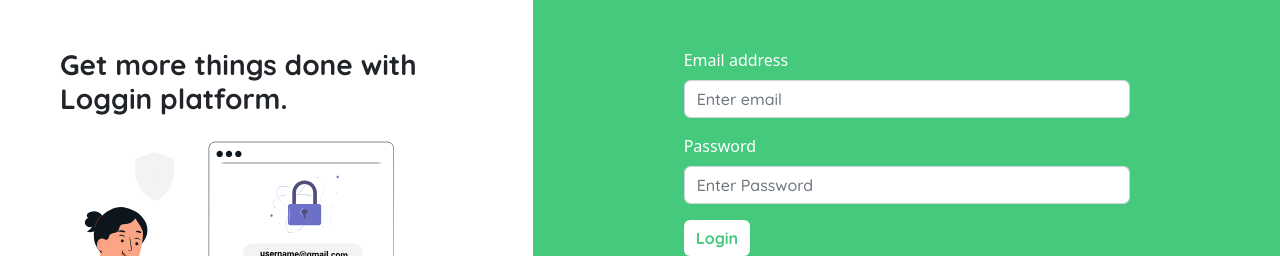
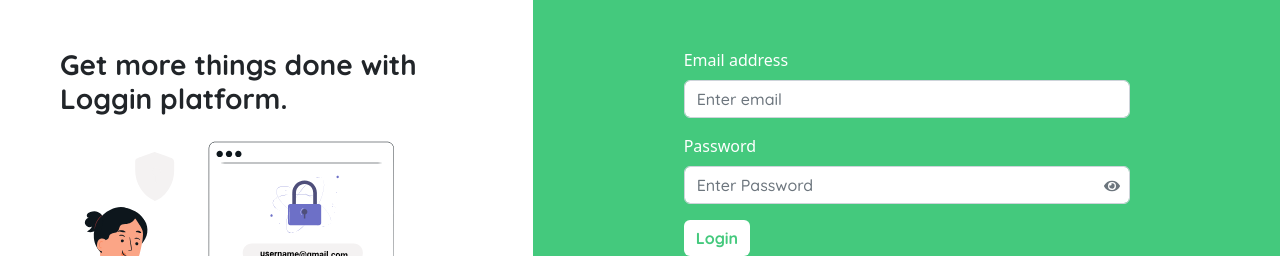
Before and after one commit to anayetullah-developer/legoland-client, a React (Vite) app: page /login in a window 1280 px wide. Shown: the top 256 px of the page. Built offline with nearby package versions, Linux system fonts and the light colour scheme; no server answers.

Commit message:
Show and Hide functionality applied in the login and registration page

```diff
--- a/src/Pages/Login/Login.jsx
+++ b/src/Pages/Login/Login.jsx
@@ -3,12 +3,24 @@ import { Button, Col, Container, Form, Row } from "react-bootstrap";
 import { Link, useNavigate } from "react-router-dom";
 import { AuthContext } from "../../providers/AuthProvider";
 import Lottie from "lottie-react";
-import { FaGoogle } from "react-icons/fa";
+import { FaEye, FaEyeSlash, FaGoogle } from "react-icons/fa";
 import regianimation from "../../assets/134945-zpunet-icon.json";
 
 const Login = () => {
-  const { loginUser, loginWithGoogle}  = useContext(AuthContext); //loading }
+  const { loginUser, loginWithGoogle } = useContext(AuthContext); //loading }
   const [error, setError] = useState("");
+  const [show, setShow] = useState(false);
+  const [inputType, setInputType] = useState("password");
+
+  const showPassword = (condition) => {
+    setShow(!show)
+    if(!condition) {
+      setInputType("text")
+    }else {
+      setInputType("password")
+    }
+  }
+
   const navigate = useNavigate();
 
   // const location = useLocation();
@@ -82,12 +94,22 @@ const Login = () => {
                 </Form.Group>
                 <Form.Group className="mb-3" controlId="3">
                   <Form.Label className="text-white">Password</Form.Label>
-                  <Form.Control
-                    type="password"
-                    required
-                    name="password"
-                    placeholder="Enter Password"
-                  />
+                  <div className= "position-relative">
+                    <Form.Control
+
+                      type={inputType}
+                      required
+                      name="password"
+                      placeholder="Enter Password"
+                    />
+
+                    {show ?
+                      <FaEyeSlash className="text-muted position-absolute eye-icon-placement" onClick={() => showPassword(true)}/>
+                    :
+                      <FaEye className="text-muted position-absolute eye-icon-placement" onClick={() => showPassword(false)}/>
+                    }
+
+                  </div>
                 </Form.Group>
                 <Button
                   type="submit"
--- a/src/Pages/Register/Register.jsx
+++ b/src/Pages/Register/Register.jsx
@@ -4,6 +4,7 @@ import { Link, useNavigate } from "react-router-dom";
 import { AuthContext } from "../../providers/AuthProvider";
 import Lottie from "lottie-react";
 import regAnimation from "../../assets/134945-zpunet-icon.json";
+import { FaEye, FaEyeSlash } from "react-icons/fa";
 
 const Register = () => {
   const [email, setEmail] = useState("");
@@ -11,6 +12,8 @@ const Register = () => {
   const [Emailerror, setEmailError] = useState("");
   const [PasswordError, setPasswordError] = useState("");
   const [success, setSuccess] = useState("");
+  const [inputType, setInputType] = useState("password");
+  const [show, setShow] = useState(false);
 
   const navigation = useNavigate();
   const { registerUser, updateUser, logoutUser } = useContext(AuthContext);
@@ -43,6 +46,15 @@ const Register = () => {
       setPasswordError("");
     }
   };
+
+  const showPassword = (condition) => {
+    setShow(!show)
+    if(!condition) {
+      setInputType("text")
+    }else {
+      setInputType("password")
+    }
+  }
 
   const submitHandler = (e) => {
     e.preventDefault();
@@ -125,9 +137,10 @@ const Register = () => {
                 </Form.Group>
                 <Form.Group className="mb-3" controlId="3">
                   <Form.Label className="text-white">Password</Form.Label>
+                  <div className= "position-relative">
                   <Form.Control
                     className={PasswordError ? "border-danger" : ""}
-                    type="password"
+                    type={inputType}
                     value={password}
                     required
                     onChange={passwordHandler}
@@ -135,6 +148,13 @@ const Register = () => {
                     placeholder="Enter Password"
                   />
 
+                    {show ?
+                      <FaEyeSlash className="text-muted position-absolute eye-icon-placement" onClick={() => showPassword(true)}/>
+                    :
+                      <FaEye className="text-muted position-absolute eye-icon-placement" onClick={() => showPassword(false)}/>
+                    }
+
+                  </div>
                   <Form.Text className="text-white">{PasswordError}</Form.Text>
                 </Form.Group>
                 <Button
--- a/src/Pages/Shared/NavigationBar/NavigationBar.jsx
+++ b/src/Pages/Shared/NavigationBar/NavigationBar.jsx
@@ -1,21 +1,36 @@
-import { Button, Container, Nav, Navbar } from "react-bootstrap";
+import { useContext } from "react";
+import { Button, Container, Image, Nav, Navbar } from "react-bootstrap";
+import { FaUserTie } from "react-icons/fa";
 import { Link, NavLink } from "react-router-dom";
+import { AuthContext } from "../../../providers/AuthProvider";
 
 const NavigationBar = () => {
+  const { user, logoutUser} = useContext(AuthContext);
+
+ const handleLogout = () => {
+  logoutUser()
+  .then(() => {
+    // Sign-out successful.
+  })
+  .catch(() => {
+    // An error happened.
+  });
+ }
+
   return (
     <>
       <Navbar bg="light" className="navbar-bg" expand="lg">
         <Container>
           <Navbar.Brand href="#">
-            <h2 className="m-0"><span className="text-special-color">LegoLand</span> <span className="text-tertiary">Market</span></h2>
+            <h2 className="m-0">
+              <span className="text-special-color">LegoLand</span>{" "}
+              <span className="text-tertiary">Market</span>
+            </h2>
             <p className="text-uppercase tagline">Unleash Your Inner Builder</p>
           </Navbar.Brand>
           <Navbar.Toggle aria-controls="navbarScroll" />
           <Navbar.Collapse id="navbarScroll">
-            <Nav
-              className="mx-md-auto my-2 my-lg-0"
-              navbarScroll
-            >
+            <Nav className="mx-md-auto my-2 my-lg-0" navbarScroll>
               <NavLink
                 to="/"
                 className={({ isActive }) =>
@@ -66,9 +81,8 @@ const NavigationBar = () => {
               >
                 Blog
               </NavLink>
-
             </Nav>
-            {/* {user ? (
+            {user ? (
               <>
                 {!user.photoURL ? (
                   <FaUserTie className="user me-md-3" />
@@ -79,24 +93,24 @@ const NavigationBar = () => {
                     roundedCircle
                     title={user.displayName ? user.displayName : ""}
                   />
-                )} */}
+                )}
 
-                {/* <Link to="/login">
-                <Button
-                  className="btn btn-outline-primary d-block d-md-inline-block mt-3 mt-md-0"
-                  onClick={handleLogout}
-                >
-                  Log out
-                </Button>
+                <Link to="/login">
+                  <Button
+                    className="btn btn-solid-primary py-2 px-4 d-block d-md-inline-block mt-2 mt-md-0"
+                    onClick={handleLogout}
+                  >
+                    Log out
+                  </Button>
                 </Link>
               </>
-            ) : ( */}
+            ) : (
               <Link to="/login">
                 <Button className="btn btn-solid-primary py-2 px-4 d-block d-md-inline-block mt-2 mt-md-0">
                   Login
                 </Button>
               </Link>
-            {/* )} */}
+            )}
           </Navbar.Collapse>
         </Container>
       </Navbar>
--- a/src/index.css
+++ b/src/index.css
@@ -145,6 +145,11 @@ a {
   height: 40px;
 }
 
+.eye-icon-placement {
+  top: 12px;
+  right: 10px;
+}
+
 /*============ Home carousel =================*/
 
 .carousel-image {
```
